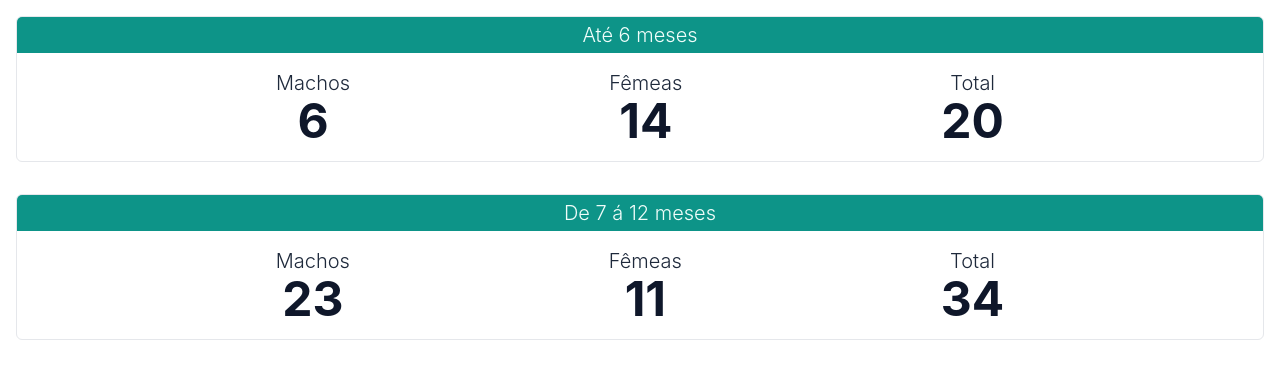
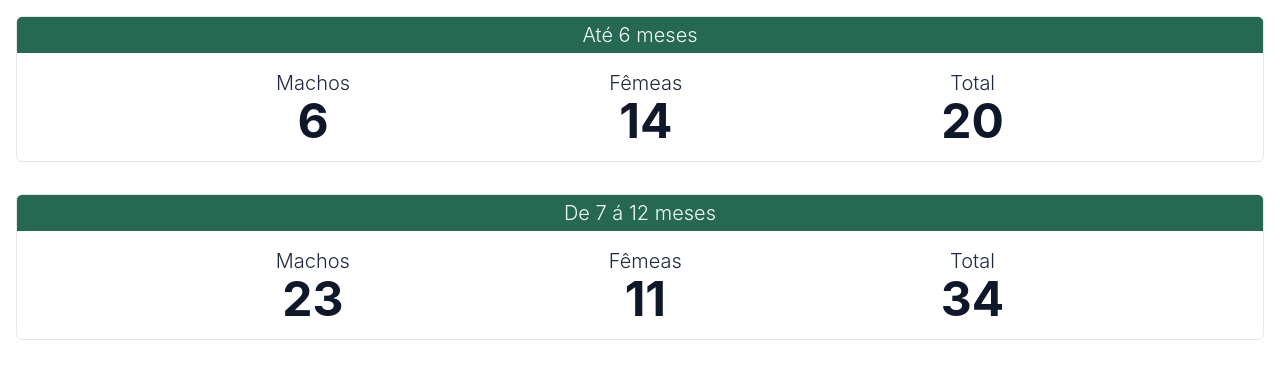
Before and after one commit to mardenrafael/agrobov-web, a Next.js app: page /dashboard in a window 1280 px wide. Shown: the top 378 px of the page. Built offline with nearby package versions, Linux system fonts and the light colour scheme.

Commit message:
adiciona colors

```diff
--- a/src/components/Card/index.tsx
+++ b/src/components/Card/index.tsx
@@ -11,7 +11,7 @@ const Card: React.FC<Props> = ({ titulo, femeasQtd, machosQtd }) => {
 
   return (
     <div className="border rounded-md  overflow-hidden">
-      <div className="bg-teal-600 p-1">
+      <div className="bg-primary p-1">
         <h2 className="text-center font-light text-xl text-teal-50 ">
           {titulo}
         </h2>
--- a/tailwind.config.js
+++ b/tailwind.config.js
@@ -9,6 +9,14 @@ module.exports = {
     fontFamily: {
       sans: "Inter, sans-serif",
     },
+    extend: {
+      colors: {
+        primary: "#276852",
+        secundaria: "#000E23",
+        tercearia: "#EFFFFF",
+        yellou: "#EBDF00",
+      },
+    },
   },
   plugins: [],
 };
```
